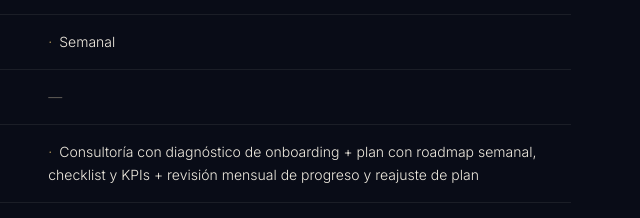
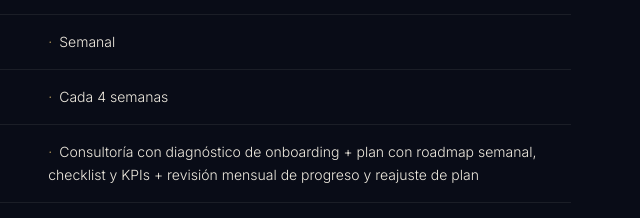
Before and after one commit to alexit011/alexdakov-web, a plain HTML site: page programas-lider-f44eac/index.html in a window 1280 px wide. Shown: the part 2080-2298 px from the top of the page, 613-1253 px from the left. Drawn offline with nearby package versions, Linux system fonts and the light colour scheme; a web font is replaced by a local one.

Commit message:
Programas: mentoría individual de seguimiento en Líder Élite
Co-Authored-By: Claude Opus 5 <noreply@anthropic.com>

```diff
--- a/programas-lider-f44eac/index.html
+++ b/programas-lider-f44eac/index.html
@@ -329,6 +329,7 @@ const P = {
       "Consultoría de onboarding y un plan personalizado con objetivos e indicadores que se reajusta cada mes",
       "2 mentorías grupales en directo a la semana",
       "Mentoría de revisión con Alex, cada semana",
+      "Mentoría individual de seguimiento con Alex, cada 4 semanas",
       "Roadmap semanal con checklist y KPIs",
       "Biblioteca de plantillas, fácil de aplicar",
       "Guiones personalizados para abordar situaciones y conflictos",
@@ -407,7 +408,7 @@ const ROWS = [
   { k: "Metodología grabada", pro: "Completa", elite: "Completa", team: "Completa" },
   { k: "Mentorías grupales", pro: "2 por semana", elite: "2 por semana", team: "2 por semana" },
   { k: "Mentoría revisión con Alex", pro: null, elite: "Semanal", team: "Semanal" },
-  { k: "Mentoría individual con Alex", pro: null, elite: null, team: "Cada 2 semanas" },
+  { k: "Mentoría individual con Alex", pro: null, elite: "Cada 4 semanas", team: "Cada 2 semanas" },
   { k: "Diagnóstico y plan", pro: "Test de diagnóstico + plan de trabajo personalizado", elite: "Consultoría con diagnóstico de onboarding + plan con roadmap semanal, checklist y KPIs + revisión mensual de progreso y reajuste de plan", team: "Diagnóstico profundo de equipo + plan construido sobre los objetivos de la empresa + roadmap semanal, checklist y KPIs + revisión bi-semanal de progreso y reajuste de plan" },
   { k: "Biblioteca de plantillas", pro: "Sí", elite: "Sí + guiones personalizados por situaciones", team: "Sí + guiones hechos a medida analizando el caso o la persona en concreto" },
   { k: "Dónde pregunta", pro: "Comunidad privada en Skool", elite: "Skool + WhatsApp directo con Alex y su equipo", team: "Skool + WhatsApp privado con Alex" },
```
